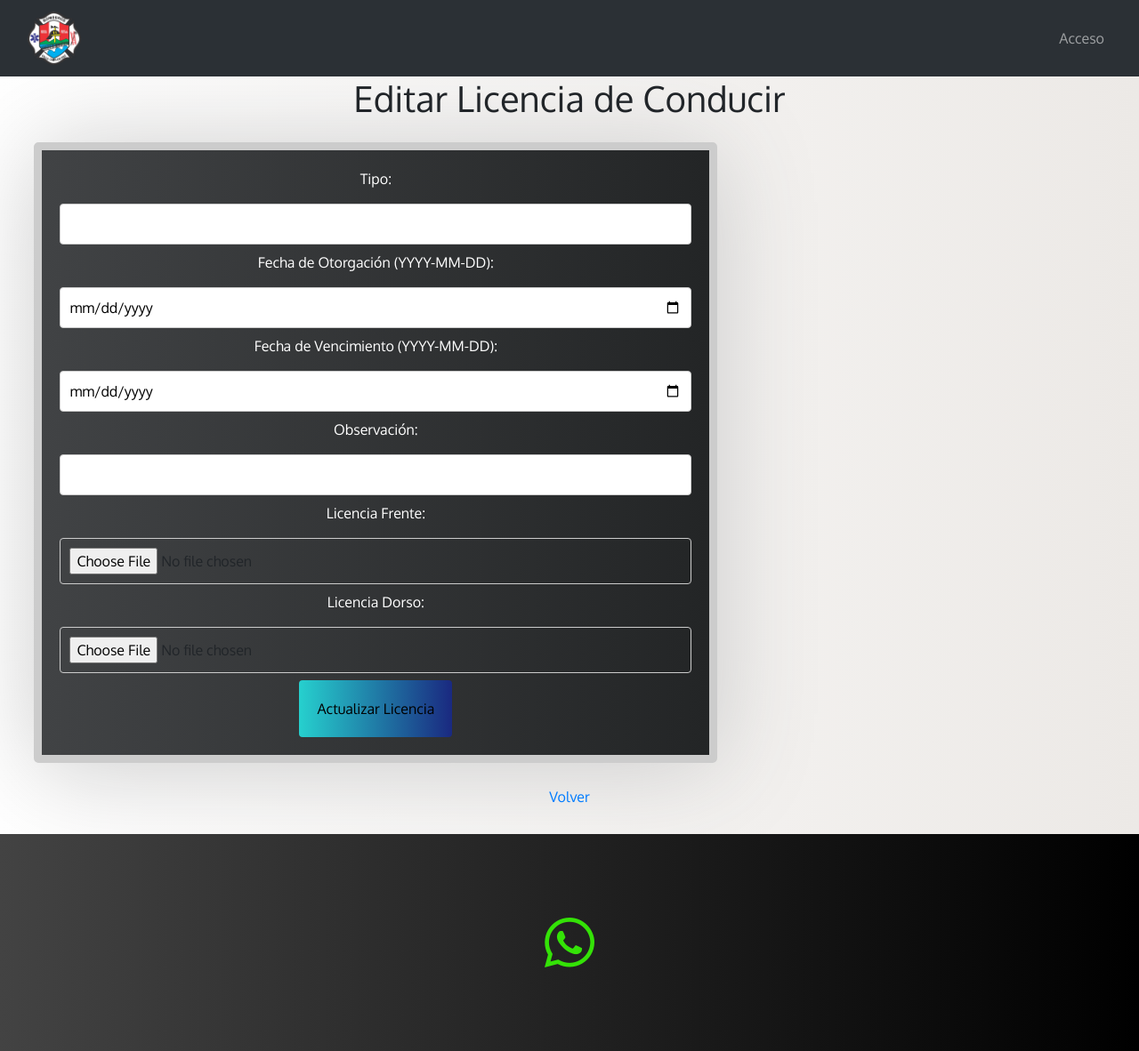
After one commit to aleakd/APP---bomberos---2024, a Flask app: template templates/edit_licencia.html in a window 1280 px wide. The commit adds this page. Shown: the whole page at 89% size. Run offline with Flask 3, Linux system fonts and the light colour scheme; the template is opened without the code that fills it, so the values that code supplies are empty; some libraries are stand-ins or nearby versions.

Commit message:
en esta etapa, trabajamos sobre las licencias de conducir para poder ver imagen y editar, y tambien se incorporo la edicion de cambios de guardia para su aprobacion

```diff
--- a/main.py
+++ b/main.py
@@ -1,4 +1,4 @@
-from flask import Flask, render_template, request, redirect, url_for, flash
+from flask import Flask, render_template, request, redirect, url_for, flash, jsonify
 from werkzeug.security import generate_password_hash, check_password_hash
 from flask_sqlalchemy import SQLAlchemy
 from flask_login import UserMixin, login_user, LoginManager, login_required, current_user, logout_user
@@ -95,14 +95,15 @@ class Epp_provisto(UserMixin, db.Model):
     linterna_forestal=db.Column(db.Integer)
 
 class Cambios_Guardia(UserMixin, db.Model):
-    cambio_guardia_id=db.Column(db.Integer, unique=True)
-    numero_legajo=db.Column(db.Integer, primary_key=True)
+    cambio_guardia_id=db.Column(db.Integer, unique=True,primary_key=True)
+    numero_legajo=db.Column(db.Integer)
     fecha_solicitud=db.Column(db.Date)
-    rengo_horario=db.Column(db.Time)
+    rango_horario=db.Column(db.Time)
     legajo_quien_cubre= db.Column(db.Integer)
     motivo=db.Column(db.String(100))
     fecha_devolucion=db.Column(db.Date)
     imagen = db.Column(db.String(300))
+    aprovado = db.Column(db.String(300))
 
 class Licencias_Conducir(UserMixin, db.Model):
     numero_legajo=db.Column(db.Integer, primary_key=True)
@@ -301,7 +302,6 @@ def legajosvcp():
     return render_template("legajosvcp.html", bomberos=bomberos, licencias=licencias)
 
 #------------------------------------------#----------------------------------------------
-
 @app.route('/legajosvcp/edit/<int:id>', methods=["GET", "POST"])
 @role_required('admin')
 @login_required
@@ -335,51 +335,117 @@ def edit_legajo(id):
 
 
 #----------------------------------------------#----------------------------------------------
+@app.route('/legajosvcp/edit_licencia/<int:id>', methods=["GET", "POST"])
+@role_required('admin')
+@login_required
+def edit_licencia(id):
+    licencia = Licencias_Conducir.query.get_or_404(id)
+    if request.method == "POST":
+        licencia.tipo = request.form.get("tipo")
 
-@app.route('/cambiosguardia', methods=["GET", "POST"])
+        fecha_otorgacion_str = request.form.get("fecha_otorgacion")
+        fecha_vencimiento_str = request.form.get("fecha_vencimiento")
+
+        if fecha_otorgacion_str:
+            licencia.fecha_otorgacion = datetime.strptime(fecha_otorgacion_str, '%Y-%m-%d').date()
+        if fecha_vencimiento_str:
+            licencia.fecha_vencimiento = datetime.strptime(fecha_vencimiento_str, '%Y-%m-%d').date()
+
+        licencia.observacion = request.form.get("observacion")
+
+        if 'lic_frente' in request.files:
+            file = request.files['lic_frente']
+            if file and allowed_file(file.filename):
+                filename = secure_filename(file.filename)
+                file_path = os.path.join(app.config['UPLOAD_FOLDER'],'licencias',  filename)
+                os.makedirs(app.config['UPLOAD_FOLDER'], exist_ok=True)
+                file.save(file_path)
+                licencia.lic_frente = os.path.join('uploads','licencias', filename)
+
+        if 'lic_dorso' in request.files:
+            file = request.files['lic_dorso']
+            if file and allowed_file(file.filename):
+                filename = secure_filename(file.filename)
+                file_path = os.path.join(app.config['UPLOAD_FOLDER'],'licencias', filename)
+                os.makedirs(app.config['UPLOAD_FOLDER'], exist_ok=True)
+                file.save(file_path)
+                licencia.lic_dorso = os.path.join('uploads','licencias', filename)
+
+        db.session.commit()
+        flash("Licencia actualizada exitosamente")
+        return redirect(url_for('legajosvcp'))
+
+    return render_template('edit_licencia.html', licencia=licencia)
+
+#----------------------------------------------#----------------------------------------------
+@app.route('/cambiosguardia', methods=['GET', 'POST'])
 @login_required
+def cambiosguardia():
+    if request.method == 'POST':
+        if 'registrar_cambio_guardia' in request.form:
+            numero_legajo = request.form.get("numero_legajo")
+            fecha_solicitud = request.form.get("fecha_solicitud")
+            rango_horario = request.form.get("rango_horario")
+            legajo_quien_cubre = request.form.get("legajo_quien_cubre")
+            motivo = request.form.get("motivo")
+            fecha_devolucion = request.form.get("fecha_devolucion")
+            imagen = request.files.get("imagen")
+            imagen_filename = None
 
-def cambiosguardia():
-    cambios = Cambios_Guardia.query.order_by(Cambios_Guardia.fecha_solicitud).all()
+            if imagen and allowed_file(imagen.filename):
+                filename = secure_filename(imagen.filename)
+                imagen_filename = os.path.join(app.config['UPLOAD_FOLDER'], 'licencias', filename)
+                os.makedirs(os.path.dirname(imagen_filename), exist_ok=True)
+                imagen.save(imagen_filename)
+                imagen_filename = os.path.join('uploads', 'licencias', filename)  # Guardar la ruta relativa
+
+            nuevo_cambio = Cambios_Guardia(
+                numero_legajo=numero_legajo,
+                fecha_solicitud=datetime.strptime(fecha_solicitud, '%Y-%m-%d').date(),
+                rango_horario=datetime.strptime(rango_horario, '%H:%M').time(),
+                legajo_quien_cubre=legajo_quien_cubre,
+                motivo=motivo,
+                fecha_devolucion=datetime.strptime(fecha_devolucion, '%Y-%m-%d').date(),
+                imagen=imagen_filename
+
+            )
+            db.session.add(nuevo_cambio)
+            db.session.commit()
+            flash("Cambio de guardia registrado exitosamente")
+            return redirect(url_for("cambiosguardia"))
+
+    cambios = Cambios_Guardia.query.all()
+    return render_template("cambiosguardia.html", cambios=cambios)
+
+
+
+#----------------------------------------------#----------------------------------------------
+#----------------------------------------------#----------------------------------------------
+@app.route('/editar_cambio_guardia/<int:id>', methods=["GET", "POST"])
+@login_required
+@role_required('admin')
+def editar_cambio_guardia(id):
+    cambio_guardia = Cambios_Guardia.query.get_or_404(id)
 
     if request.method == "POST":
-        if 'registrar_cambio_guardia' in request.form:
-            fecha_sol_str = request.form.get("fecha_solicitud")
-            try:
-                fecha_solicitud = datetime.strptime(fecha_sol_str, '%Y-%m-%d').date()
-                fecha_devolucion = datetime.strptime(request.form.get("fecha_devolucion"), '%Y-%m-%d').date()
-                rengo_horario = datetime.strptime(request.form.get("rengo_horario"), '%H:%M').time()
-            except ValueError:
-                flash(
-                    "Error: Formato de fecha u hora incorrecto. Asegúrate de que las fechas estén en el formato 'YYYY-MM-DD' y las horas en 'HH:MM'")
-                return redirect(url_for("cargadatos"))
+        rango_horario_str = request.form.get("rango_horario")
+        try:
+            rango_horario = datetime.strptime(rango_horario_str, '%H:%M').time()
+        except ValueError:
+            flash("Formato de hora incorrecto. Asegúrate de que la hora esté en el formato 'HH:MM'")
+            return redirect(url_for('editar_cambio_guardia', id=id))
 
-            file = request.files['imagen']
-            if file and allowed_file(file.filename):
-                filename = secure_filename(file.filename)
-                file_path = os.path.join(app.config['UPLOAD_FOLDER'], filename)
-                os.makedirs(app.config['UPLOAD_FOLDER'], exist_ok=True)
-                file.save(file_path)
-                relative_file_path = os.path.join('uploads', filename)
-            else:
-                relative_file_path = None
+        cambio_guardia.legajo_quien_cubre = request.form.get("legajo_quien_cubre")
+        cambio_guardia.motivo = request.form.get("motivo")
+        cambio_guardia.fecha_devolucion = datetime.strptime(request.form.get("fecha_devolucion"), '%Y-%m-%d').date()
+        cambio_guardia.rango_horario = rango_horario
+        cambio_guardia.aprovado = request.form.get("aprovado")
 
-            nuevo_cambio_guardia = Cambios_Guardia(
-                numero_legajo=request.form.get("numero_legajo"),
-                fecha_solicitud=fecha_solicitud,
-                rengo_horario=rengo_horario,
-                legajo_quien_cubre=request.form.get("legajo_quien_cubre"),
-                motivo=request.form.get("motivo"),
-                fecha_devolucion=fecha_devolucion,
-                imagen=relative_file_path  # Guarda la ruta del archivo
-            )
-            db.session.add(nuevo_cambio_guardia)
-            db.session.commit()
-            flash("Cambio de Guardia registrado exitosamente")
-            return redirect(url_for("cambiosguardia"))  # Redirigir a cambiosguardia
+        db.session.commit()
+        flash("Solicitud de cambio de guardia actualizada exitosamente")
+        return redirect(url_for("cambiosguardia"))
 
-
-    return render_template("cambiosguardia.html", cambios=cambios)
+    return render_template("editar_cambio_guardia.html", cambio_guardia=cambio_guardia)
 
 
 #----------------------------------------------#----------------------------------------------
--- a/static/style.css
+++ b/static/style.css
@@ -12,6 +12,8 @@ margin: 10px 20px;
 height:10px;
 
 }
+
+
 
 .byb{
 background: #3E5151;  /* fallback for old browsers */
@@ -143,6 +145,9 @@ cursor: pointer;
 font-size:1rem;
 }
 
+label{
+color:white;
+}
 /* Estilo de la tabla */
 
 div.dataTables_wrapper input[type="search"] {
--- a/templates/base.html
+++ b/templates/base.html
@@ -66,7 +66,7 @@
             <a class="nav-link" href="{{ url_for('logout') }}">Log Out</a>
           </li>
           <li class="nav-item">
-            <a class="nav-link" href="{{ url_for('acces') }}">Accesos</a>
+            <a class="nav-link" href="{{ url_for('acces') }}">Menu</a>
           </li>
 
 
--- a/templates/edit_legajo.html
+++ b/templates/edit_legajo.html
@@ -1,4 +1,4 @@
-  {% extends "base.html" %}
+{% extends "base.html" %}
 
 {% block content %}
 <div class="container">
--- /dev/null
+++ b/templates/edit_licencia.html
@@ -0,0 +1,37 @@
+{% extends "base.html" %}
+
+{% block content %}
+
+ <h1>Editar Licencia de Conducir</h1>
+
+    <form method="POST" action="{{ url_for('edit_licencia', id=licencia.numero_legajo) }}" enctype="multipart/form-data">
+        <label for="tipo">Tipo:</label>
+        <input type="text" id="tipo" name="tipo" value="{{ licencia.tipo }}" required><br>
+
+        <label for="fecha_otorgacion">Fecha de Otorgación (YYYY-MM-DD):</label>
+        <input type="date" id="fecha_otorgacion" name="fecha_otorgacion" value="{{ licencia.fecha_otorgacion }}" required><br>
+
+        <label for="fecha_vencimiento">Fecha de Vencimiento (YYYY-MM-DD):</label>
+        <input type="date" id="fecha_vencimiento" name="fecha_vencimiento" value="{{ licencia.fecha_vencimiento }}" required><br>
+
+        <label for="observacion">Observación:</label>
+        <input type="text" id="observacion" name="observacion" value="{{ licencia.observacion }}"><br>
+
+        <label for="lic_frente">Licencia Frente:</label>
+        <input type="file" id="lic_frente" name="lic_frente"><br>
+        {% if licencia.lic_frente %}
+            <img src="{{ url_for('static', filename=licencia.lic_frente|replace_backslash) }}" alt="Licencia Frente" width="200">
+        {% endif %}
+
+        <label for="lic_dorso">Licencia Dorso:</label>
+        <input type="file" id="lic_dorso" name="lic_dorso"><br>
+        {% if licencia.lic_dorso %}
+            <img src="{{ url_for('static', filename=licencia.lic_dorso|replace_backslash) }}" alt="Licencia Dorso" width="200">
+        {% endif %}
+
+        <button type="submit">Actualizar Licencia</button>
+    </form>
+
+    <a href="{{ url_for('legajosvcp') }}">Volver</a>
+
+{% endblock %}
```
Also changed, not shown: templates/acces.html (+14 -0 lines), templates/cambiosguardia.html (+14 -14 lines), templates/cargadatos.html (+7 -9 lines), templates/editar_cambio_guardia.html (added, +32 -0 lines), templates/index.html (+0 -14 lines), templates/legajosvcp.html (+17 -0 lines).
